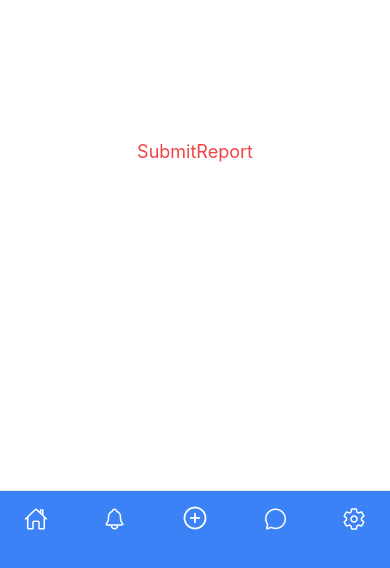
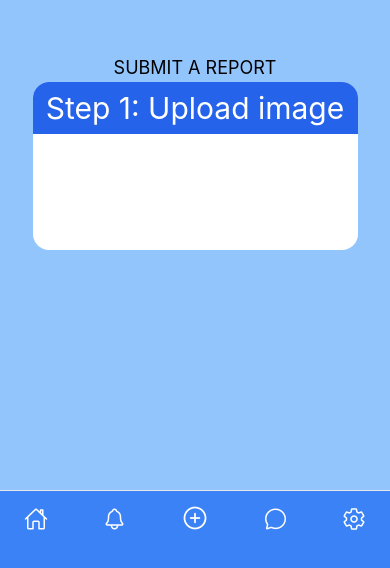
Before and after one commit to alieron/floodguard, a React Native app: screen /SubmitReport in a window 390 px wide. Shown: the part 270-838 px from the top of the page. Built offline with nearby package versions, Linux system fonts and the light colour scheme.

Commit message:
Create first basic box component in submit report

```diff
--- a/screens/SubmitReport.tsx
+++ b/screens/SubmitReport.tsx
@@ -2,10 +2,13 @@ import { Text, View } from 'react-native';
 
 export default function SubmitReport() {
   return (
-    <View className="flex-1 justify-center items-center bg-white">
-      <Text className="text-center text-red-500 text-lg">
-        SubmitReport
+    <View className="flex-1 justify-center items-center bg-blue-300">
+      <Text className="text-center text-black text-lg">
+        SUBMIT A REPORT
       </Text>
+      <View className="bg-white w-10/12 h-1/5 rounded-2xl">
+        <Text className="text-3xl bg-blue-600 rounded-t-2xl p-2 text-center text-white">Step 1: Upload image</Text>
+      </View>
     </View>
   );
 }
```
